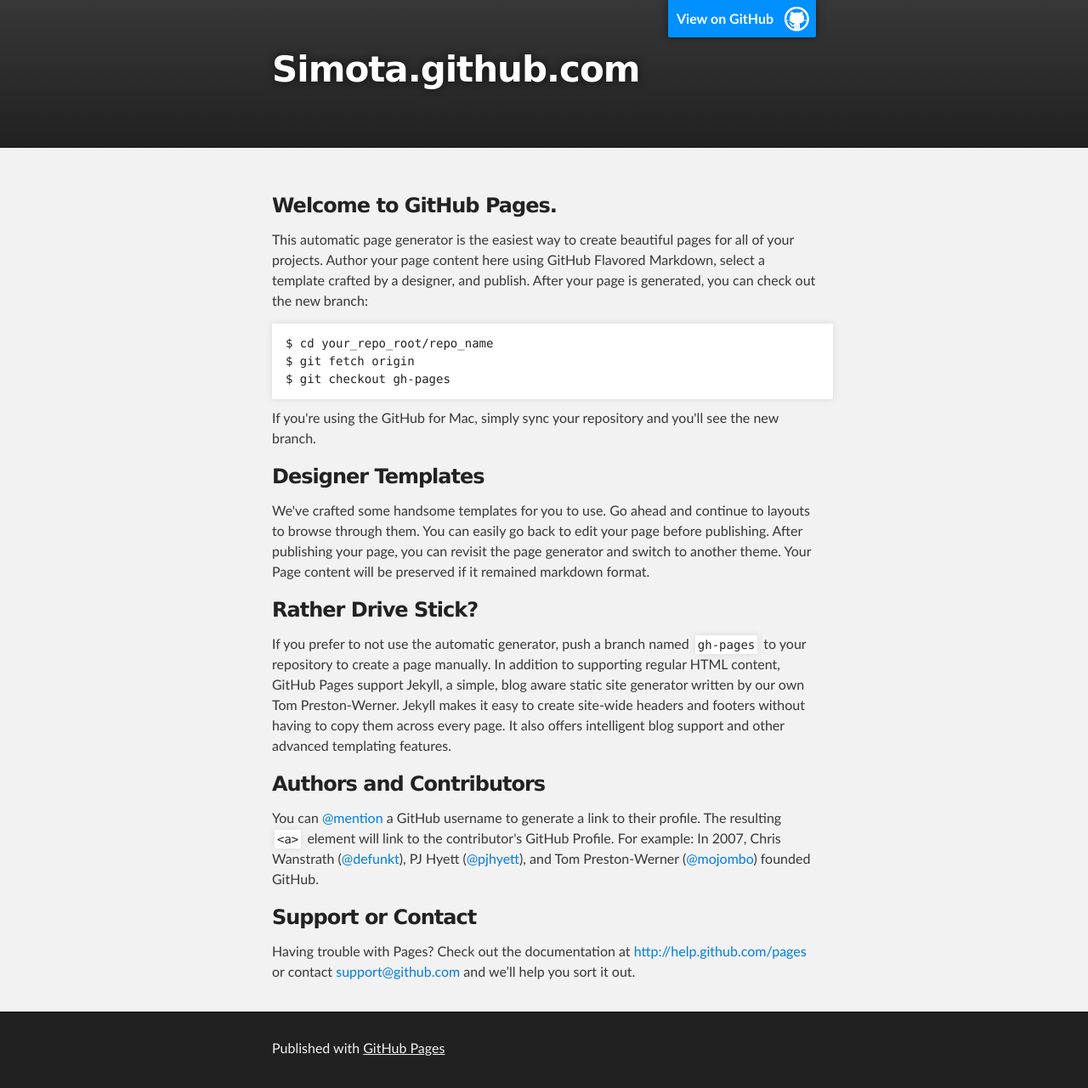
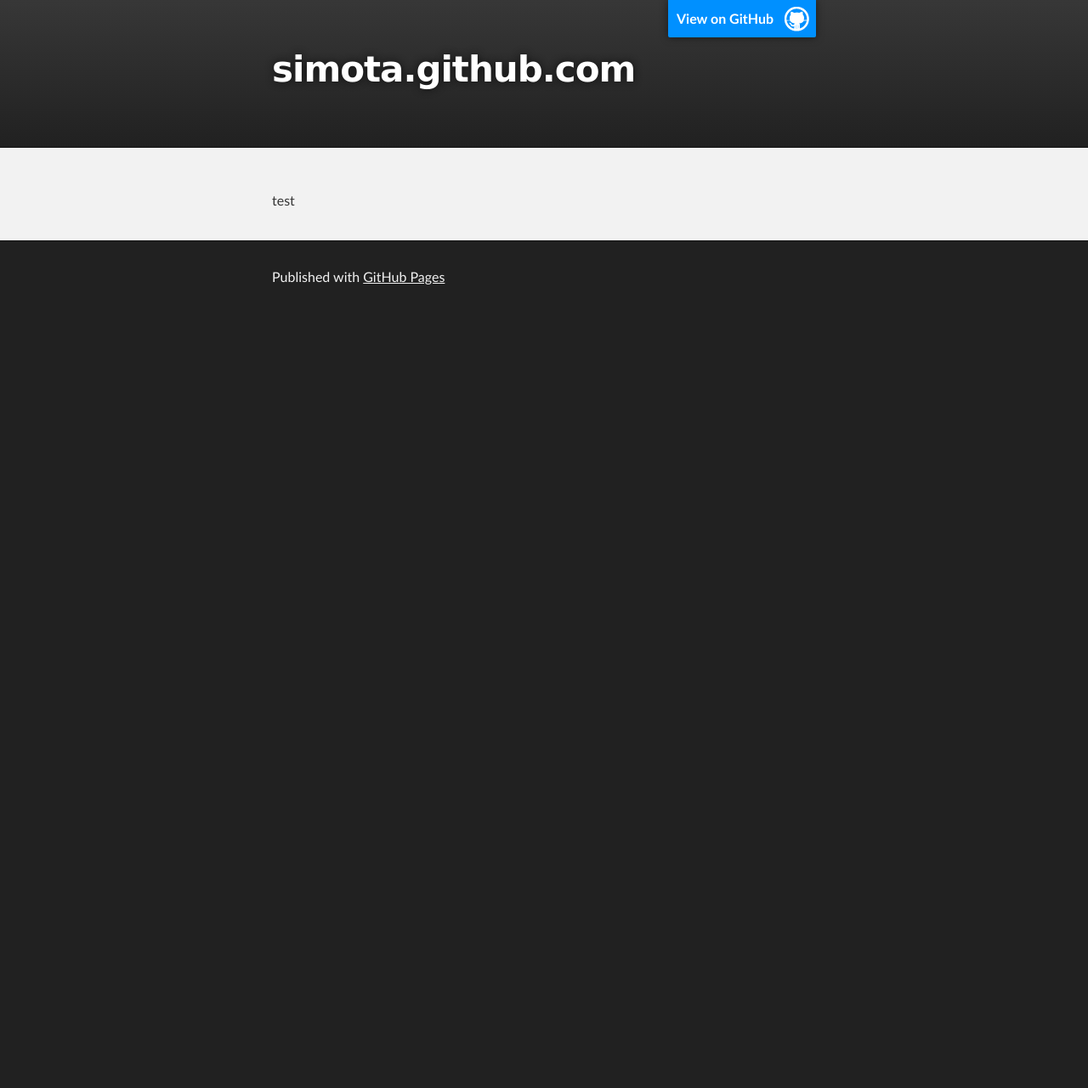
Before and after one commit to simota/simota.github.com, a plain HTML site: page index.html in a window 1280 px wide. Shown: the whole page at 85% size. After the commit the page ends 800 px from the top, so only its background shows below. Drawn offline with Linux system fonts and the light colour scheme.

Commit message:
Replace master branch with page content via GitHub

```diff
--- a/index.html
+++ b/index.html
@@ -4,11 +4,11 @@
   <head>
     <meta charset='utf-8' />
     <meta http-equiv="X-UA-Compatible" content="chrome=1" />
-    <meta name="description" content="Simota.github.com : " />
+    <meta name="description" content="simota.github.com : " />
 
     <link rel="stylesheet" type="text/css" media="screen" href="stylesheets/stylesheet.css">
 
-    <title>Simota.github.com</title>
+    <title>simota.github.com</title>
   </head>
 
   <body>
@@ -18,7 +18,7 @@
         <header class="inner">
           <a id="forkme_banner" href="https://github.com/simota">View on GitHub</a>
 
-          <h1 id="project_title">Simota.github.com</h1>
+          <h1 id="project_title">simota.github.com</h1>
           <h2 id="project_tagline"></h2>
 
         </header>
@@ -27,37 +27,7 @@
     <!-- MAIN CONTENT -->
     <div id="main_content_wrap" class="outer">
       <section id="main_content" class="inner">
-        <h3>
-<a name="welcome-to-github-pages" class="anchor" href="#welcome-to-github-pages"><span class="octicon octicon-link"></span></a>Welcome to GitHub Pages.</h3>
-
-<p>This automatic page generator is the easiest way to create beautiful pages for all of your projects. Author your page content here using GitHub Flavored Markdown, select a template crafted by a designer, and publish. After your page is generated, you can check out the new branch:</p>
-
-<pre><code>$ cd your_repo_root/repo_name
-$ git fetch origin
-$ git checkout gh-pages
-</code></pre>
-
-<p>If you're using the GitHub for Mac, simply sync your repository and you'll see the new branch.</p>
-
-<h3>
-<a name="designer-templates" class="anchor" href="#designer-templates"><span class="octicon octicon-link"></span></a>Designer Templates</h3>
-
-<p>We've crafted some handsome templates for you to use. Go ahead and continue to layouts to browse through them. You can easily go back to edit your page before publishing. After publishing your page, you can revisit the page generator and switch to another theme. Your Page content will be preserved if it remained markdown format.</p>
-
-<h3>
-<a name="rather-drive-stick" class="anchor" href="#rather-drive-stick"><span class="octicon octicon-link"></span></a>Rather Drive Stick?</h3>
-
-<p>If you prefer to not use the automatic generator, push a branch named <code>gh-pages</code> to your repository to create a page manually. In addition to supporting regular HTML content, GitHub Pages support Jekyll, a simple, blog aware static site generator written by our own Tom Preston-Werner. Jekyll makes it easy to create site-wide headers and footers without having to copy them across every page. It also offers intelligent blog support and other advanced templating features.</p>
-
-<h3>
-<a name="authors-and-contributors" class="anchor" href="#authors-and-contributors"><span class="octicon octicon-link"></span></a>Authors and Contributors</h3>
-
-<p>You can <a href="https://github.com/blog/821" class="user-mention">@mention</a> a GitHub username to generate a link to their profile. The resulting <code>&lt;a&gt;</code> element will link to the contributor's GitHub Profile. For example: In 2007, Chris Wanstrath (<a href="https://github.com/defunkt" class="user-mention">@defunkt</a>), PJ Hyett (<a href="https://github.com/pjhyett" class="user-mention">@pjhyett</a>), and Tom Preston-Werner (<a href="https://github.com/mojombo" class="user-mention">@mojombo</a>) founded GitHub.</p>
-
-<h3>
-<a name="support-or-contact" class="anchor" href="#support-or-contact"><span class="octicon octicon-link"></span></a>Support or Contact</h3>
-
-<p>Having trouble with Pages? Check out the documentation at <a href="http://help.github.com/pages">http://help.github.com/pages</a> or contact <a href="mailto:support@github.com">support@github.com</a> and we’ll help you sort it out.</p>
+        <p>test</p>
       </section>
     </div>
 
```
Also changed, not shown: params.json (+1 -1 lines).
